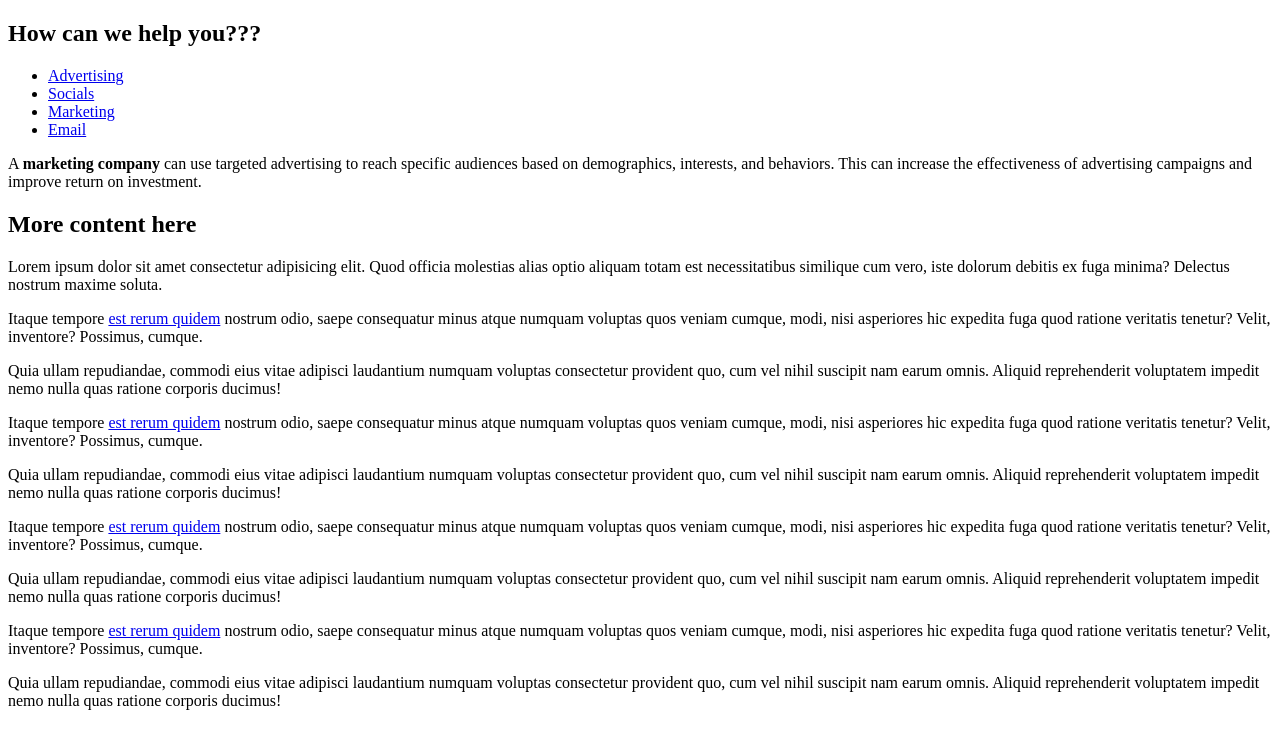
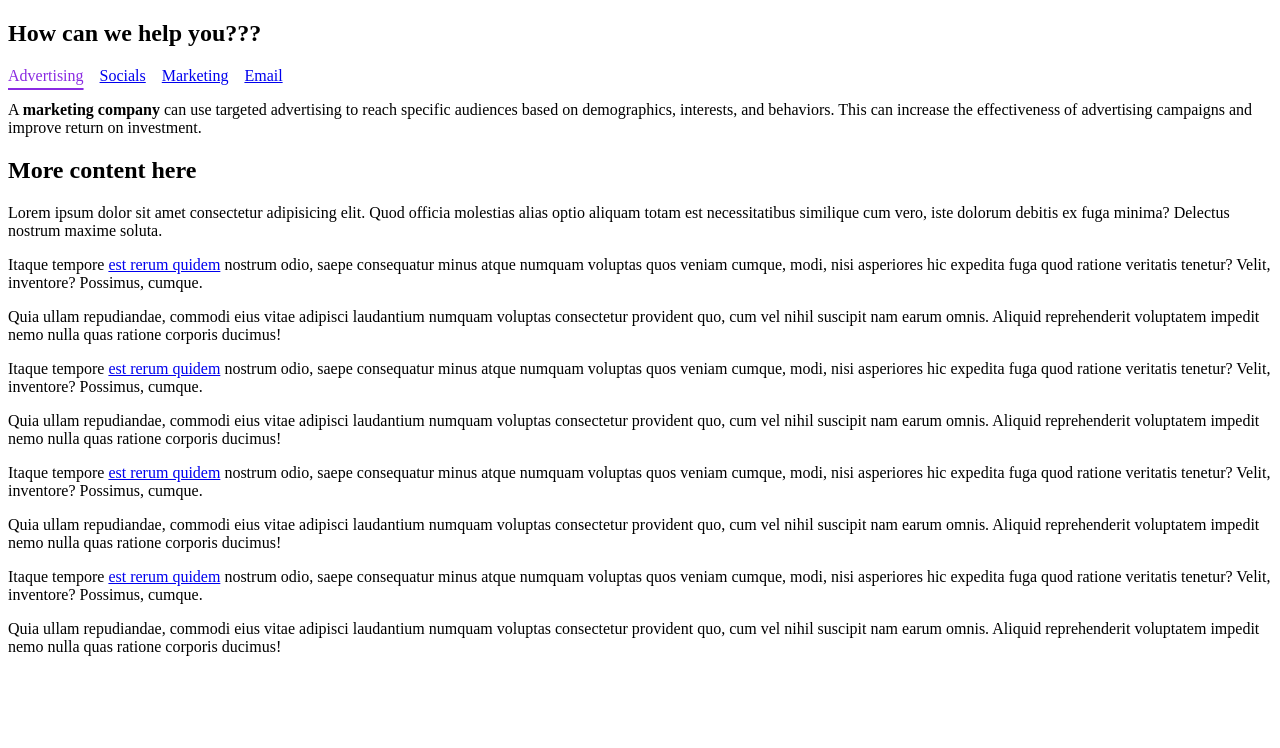
Before and after one commit to Rajesh25B/Switching-Accessible-Tabs, a plain HTML site: page index.html in a window 1280 px wide. Drawn offline with Linux system fonts and the light colour scheme.

Commit message:
styling with semantic css

```diff
--- a/index.html
+++ b/index.html
@@ -4,6 +4,7 @@
     <meta charset="UTF-8">
     <meta name="viewport" content="width=device-width, initial-scale=1.0">
     <title>Document</title>
+    <link rel="stylesheet" href="style.css">
 </head>
 <body>
 
--- /dev/null
+++ b/style.css
@@ -0,0 +1,13 @@
+[role='tablist'] {
+    list-style: none;
+    display: flex;
+    margin: 0;
+    padding: 0;
+    gap: 1rem;
+}
+
+[aria-selected='true'] {
+    text-decoration-thickness: 0.15em;
+    text-underline-offset: 0.45em;
+    color: blueviolet;
+}
```
